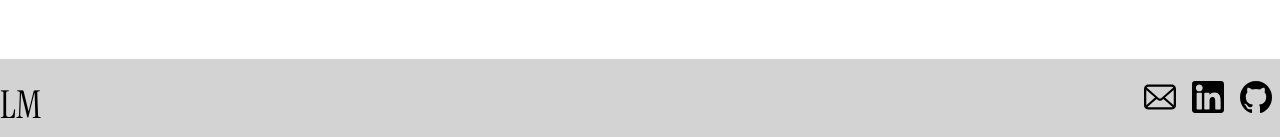
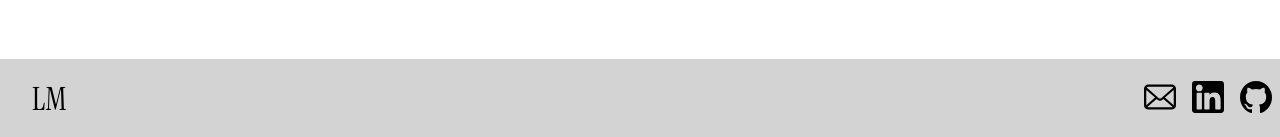
Before and after one commit to Logan-Mui/Web-Portfolio, a React (Vite) app: page / in a window 1280 px wide. Shown: the part 661-798 px from the top of the page. Built offline with nearby package versions, Linux system fonts and the light colour scheme.

Commit message:
center text finally real

```diff
--- a/src/styles/header.css
+++ b/src/styles/header.css
@@ -27,8 +27,9 @@
 }
 
 .Header #Home a {
-    width: 3vw;
-    height: 3vw;
-    font-size: 3vw;
+    width: auto;
+    height: auto;
+    font-size: xx-large;
     text-align: center;
+    padding: 1.25% 5%;
 }
```
